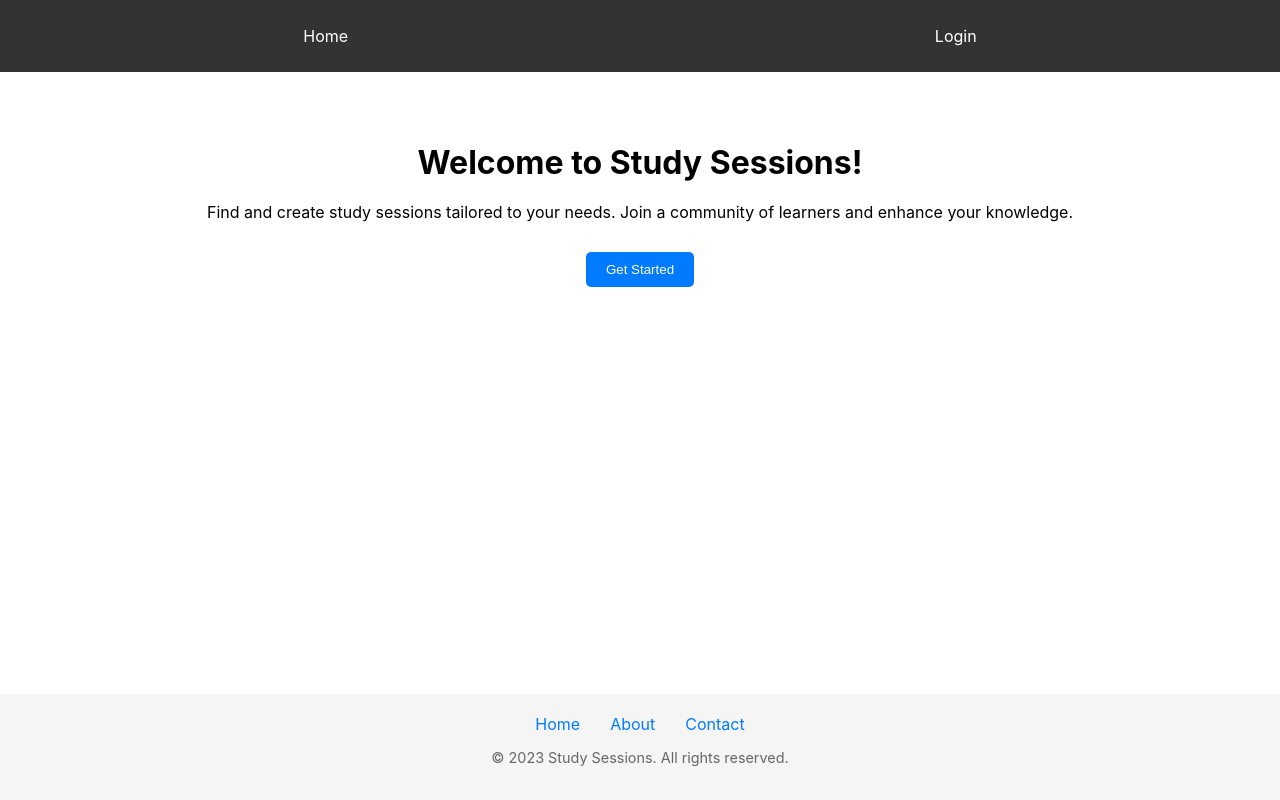
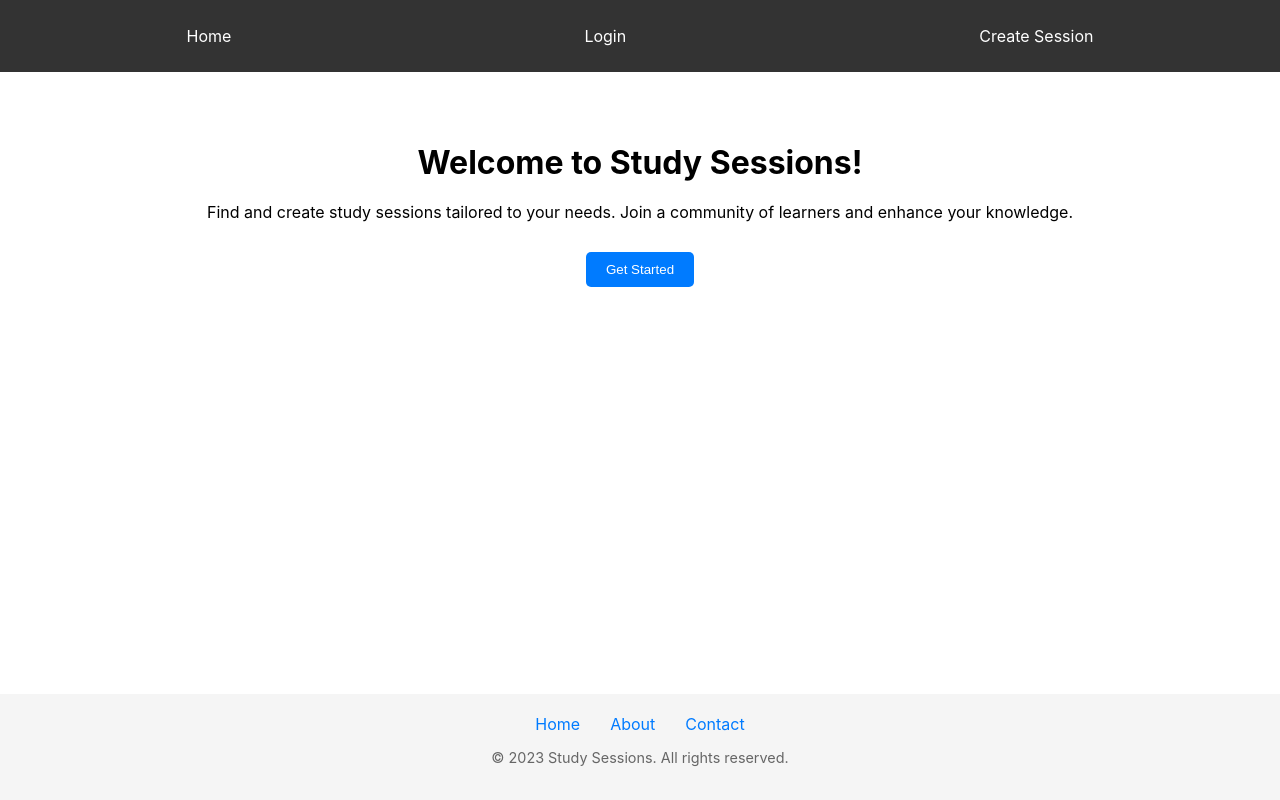
Before and after one commit to Stanagley/Study-Session-Connect, a React (Create React App) app in the folder ssc/: page / in a window 1280 px wide. Built offline with nearby package versions, Linux system fonts and the light colour scheme.

Commit message:
add create-session page to navbar

```diff
--- a/ssc/src/components/NavBar.jsx
+++ b/ssc/src/components/NavBar.jsx
@@ -8,11 +8,13 @@ function NavBar() {
         a: { color: 'white', textDecoration: 'none' }
     };
 
+    // Will Be a drop down menu later, now just for testing purposes b/c high priority goals exist
     return (
         <nav style={styles.nav}>
             <ul style={styles.ul}>
                 <li style={styles.li}><a href="/" style={styles.a}>Home</a></li>
                 <li style={styles.li}><a href="/login" style={styles.a}>Login</a></li>
+                <li style={styles.li}><a href="/create-session" style={styles.a}>Create Session</a></li>
             </ul>
         </nav>
     );
```
